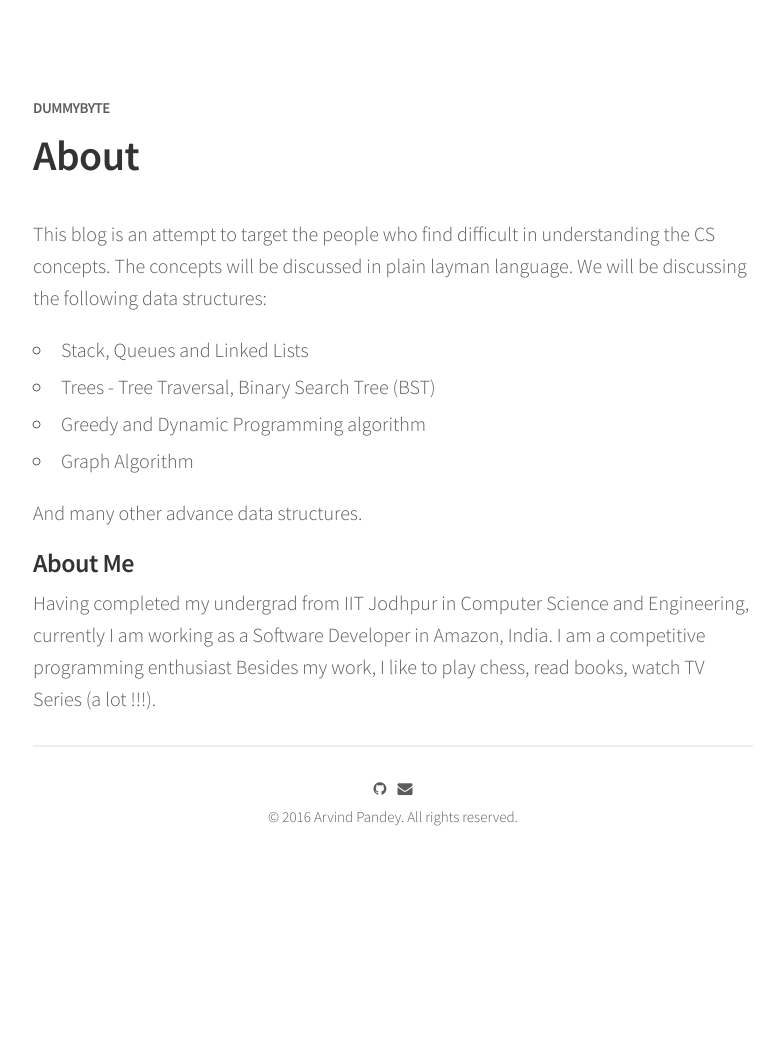
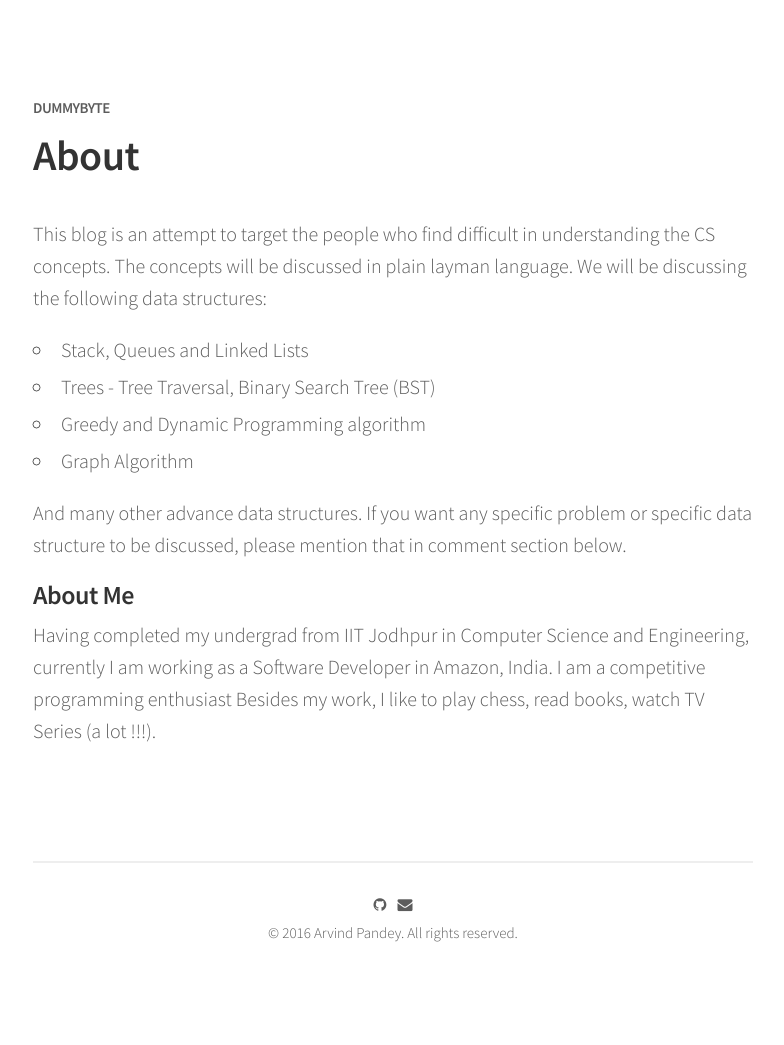
Before and after one commit to dummybyte/blog, a Jekyll site: the page built from about.md, in a window 1280 px wide. Shown: the whole page, without its empty margins (247-1031 px from the left). Built offline with Jekyll 4.4.1, drawn with Linux system fonts in a browser that asks for light colours; nearby versions of some CDN libraries; comment, search, counter and statistics services are not loaded; before the commit the page ends 929 px from its top, so only the background shows below that.

Commit message:
changes in about page

```diff
--- a/_layouts/page.html
+++ b/_layouts/page.html
@@ -9,8 +9,9 @@ layout: default
 <div class="page">
   <h1 class="page-title">{{ page.title }}</h1>
   {{ content }}
-
-  <!-- Disqus -->
+<br>
+<br>
+<!-- Disqus -->
   {% if page.comments != false and site.disqus.id %}
   <section id="disqus_thread"></section>
   {% include disqus.html %}
--- a/about.md
+++ b/about.md
@@ -10,7 +10,7 @@ This blog is an attempt to target the people who find difficult in understanding
 * Greedy and Dynamic Programming algorithm
 * Graph Algorithm
 
-And many other advance data structures.
+And many other advance data structures. If you want any specific problem or specific data structure to be discussed, please mention that in comment section below.
 
 #### About Me
 Having completed my undergrad from IIT Jodhpur in Computer Science and Engineering, currently I am working as a Software Developer in Amazon, India. I am a competitive programming enthusiast
```
